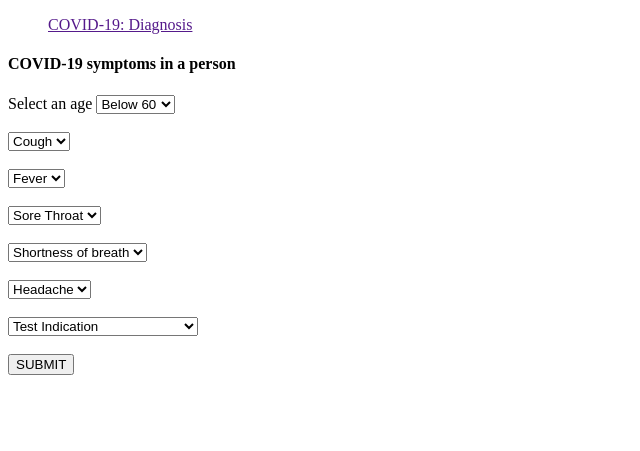
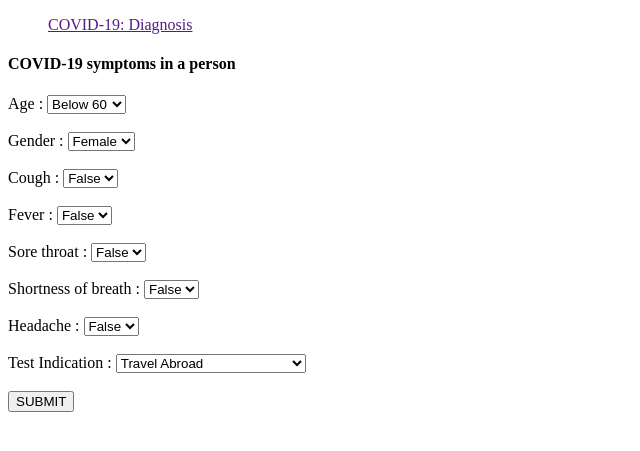
Before and after one commit to chris-inalsingh/Covid19_ML, a Flask app: page / in a window 1280 px wide. Shown: the top 451 px of the page, without its empty margins (0-640 px from the left). Run offline with Flask 2, Linux system fonts and the light colour scheme; some libraries are stand-ins or nearby versions.

Commit message:
Update index.html

```diff
--- a/ActualApp/templates/index.html
+++ b/ActualApp/templates/index.html
@@ -19,13 +19,13 @@
           <div class="card-header">
             <i class="fas fa-table"></i>
           <div class="card-body">
-            <form action="/symptom.html" method="POST" class="row">
+            <form action="/symptom" method="POST" class="row">
               <div class="col-sm-12">
                 <h4 class="card-header bg-info text-white text-center py-4">
                 <strong>COVID-19 symptoms in a person</strong>
                 </h4>
                   <div class="col-4">
-                    <label for="age_60_and_above" accesskey="s">Select an age</label>
+                    <label for="age_60_and_above" accesskey="s">Age :</label>
                     <select name="age_60_and_above" class="browser-default custom-select mb-2" style="font-family: sans-serif">
                       <option value="0">Below 60</option>
                       <option value="1">Above 60</option>
@@ -33,48 +33,56 @@
                   </div>
                   <div class="col-4">
                     <br>
+                    <label for="gender" accesskey="s">Gender :</label>
+                    <select name="gender" class="browser-default custom-select mb-2" style="font-family: sans-serif">
+                      <option value="0">Female</option>
+                      <option value="1">Male</option>
+                    </select>
+                  </div>
+                  <div class="col-4">
+                    <br>
+                    <label for="cough" accesskey="s">Cough :</label>
                     <select name="cough" class="browser-default custom-select mb-2" style="font-family: sans-serif">
-                      <option value="" selected disabled>Cough</option>
                       <option value="0">False</option>
                       <option value="1">True</option>
                     </select>
                   </div>
                   <div class="col-4">
                     <br>
+                    <label for="fever" accesskey="s">Fever :</label>
                     <select name="fever" class="browser-default custom-select mb-2" style="font-family: sans-serif">
-                      <option value="" selected disabled>Fever</option>
                       <option value="0">False</option>
                       <option value="1">True</option>
                     </select>
                   </div>
                   <div class="col-4">
                     <br>
+                    <label for="sore_throat" accesskey="s">Sore throat :</label>
                     <select name="sore_throat" class="browser-default custom-select mb-2" style="font-family: sans-serif">
-                      <option value="" selected disabled>Sore Throat</option>
                       <option value="0">False</option>
                       <option value="1">True</option>
                     </select>
                   </div>
                   <div class="col-4">
                     <br>
+                    <label for="shortness_of_breath" accesskey="s">Shortness of breath :</label>
                     <select name="shortness_of_breath" class="browser-default custom-select mb-2" style="font-family: sans-serif">
-                      <option value="" selected disabled>Shortness of breath</option>
                       <option value="0">False</option>
                       <option value="1">True</option>
                     </select>
                   </div>
                   <div class="col-4">
                     <br>
+                    <label for="head_ache" accesskey="s">Headache :</label>
                     <select name="head_ache" class="browser-default custom-select mb-2" style="font-family: sans-serif">
-                      <option value="" selected disabled>Headache</option>
                       <option value="0">False</option>
                       <option value="1">True</option>
                     </select>
                   </div>
                   <div class="col-4">
                     <br>
+                    <label for="test_indication" accesskey="s">Test Indication :</label>
                     <select name="test_indication" class="browser-default custom-select mb-2" style="font-family: sans-serif">
-                      <option value="" selected disabled>Test Indication</option>
                       <option value="0">Travel Abroad</option>
                       <option value="1">Contact with confirmed case</option>
                       <option value="2">Other</option>
```
